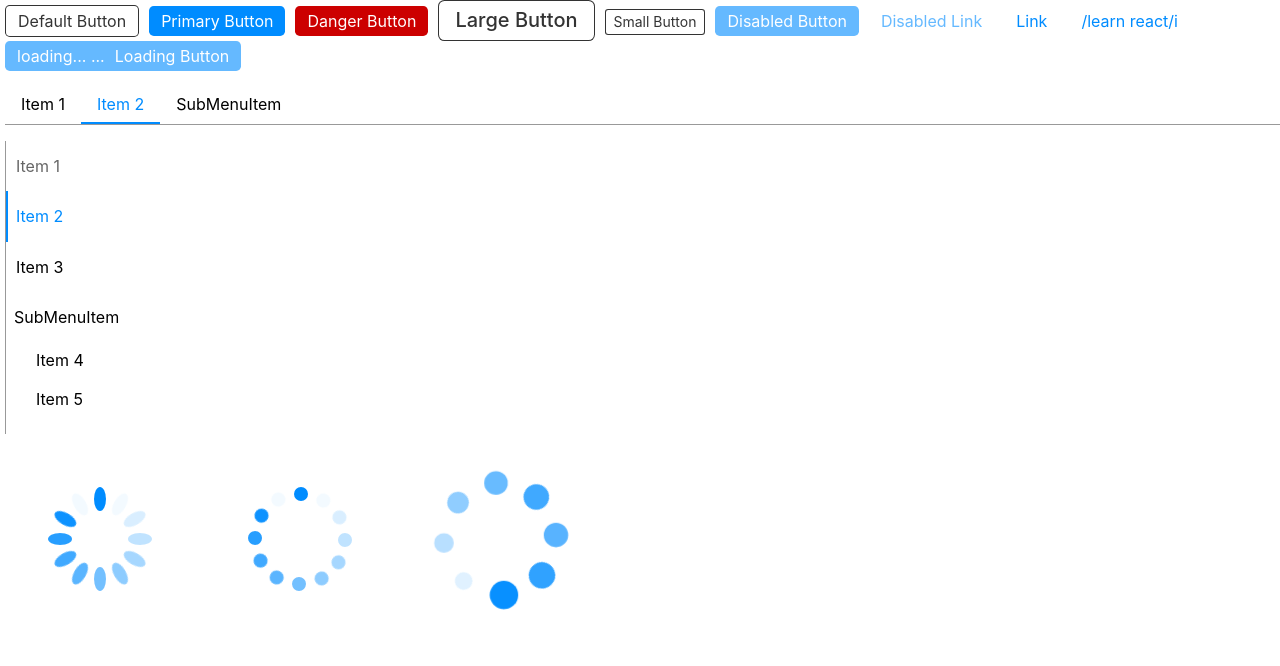
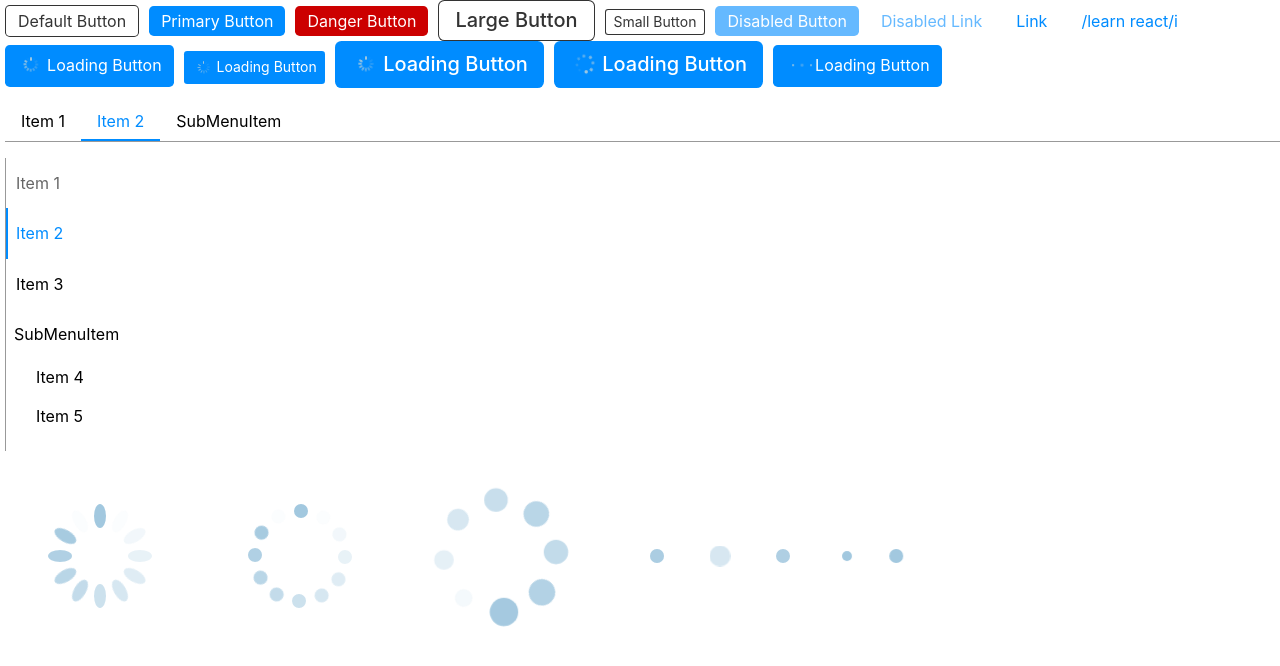
Before and after one commit to AlieZ-Deng/mQing-ui, a React (Create React App) app: page / in a window 1280 px wide. Shown: the top 666 px of the page. Built offline with nearby package versions, Linux system fonts and the light colour scheme.

Commit message:
feat:loading组件完善 && button组件完善

```diff
--- a/src/App.tsx
+++ b/src/App.tsx
@@ -3,10 +3,13 @@ import Button, { ButtonTypes, ButtonSizes } from './components/Button/Button';
 import Menu from './components/Menu/Menu';
 import MenuItem from './components/Menu/MenuItem';
 import SubMenu from './components/Menu/subMenu';
+
 import {
   LoadingSpinner,
   LoadingRoundSpinner,
   LoadingZoomSpinner,
+  LoadingEllipsis,
+  LoadingEllipsisActive,
 } from './components/Loading';
 
 const App: React.FC = () => {
@@ -45,6 +48,31 @@ const App: React.FC = () => {
         /learn react/i
       </Button>
       <Button btnType={ButtonTypes['Primary']} isLoading={true}>
+        Loading Button
+      </Button>
+      <Button
+        btnType={ButtonTypes['Primary']}
+        size={ButtonSizes['Small']}
+        isLoading={true}
+      >
+        Loading Button
+      </Button>
+      <Button
+        btnType={ButtonTypes['Primary']}
+        size={ButtonSizes['Large']}
+        isLoading={true}
+      >
+        Loading Button
+      </Button>
+      <Button
+        isLoading={true}
+        btnType={ButtonTypes['Primary']}
+        size={ButtonSizes['Large']}
+        loadingType='zoom-spinner'
+      >
+        Loading Button
+      </Button>
+      <Button btnType={ButtonTypes['Primary']} isLoading={true} loadingType="ellipsis">
         Loading Button
       </Button>
 
@@ -87,6 +115,10 @@ const App: React.FC = () => {
 
       <LoadingZoomSpinner />
 
+      <LoadingEllipsis></LoadingEllipsis>
+
+      <LoadingEllipsisActive />
+
       <header className='App-header'></header>
     </div>
   );
--- a/src/components/Button/Button.tsx
+++ b/src/components/Button/Button.tsx
@@ -1,26 +1,32 @@
-import React from "react";
-import classNames from "classnames";
+import React from 'react';
+import classNames from 'classnames';
+import {
+  LoadingSpinner,
+  LoadingRoundSpinner,
+  LoadingZoomSpinner,
+  LoadingEllipsis,
+  LoadingEllipsisActive,
+} from './../Loading';
 
 export enum ButtonSizes {
-  Large = "lg",
-  Small = "sm",
+  Large = 'lg',
+  Small = 'sm',
 }
 
 export enum ButtonTypes {
-  Primary = "primary",
-  Default = "default",
-  Danger = "danger",
-  Outline = "outline",
-  Link = "link",
+  Primary = 'primary',
+  Default = 'default',
+  Danger = 'danger',
+  Outline = 'outline',
+  Link = 'link',
 }
 
-export enum loadingTypes {
-  Primary = "primary",
-  Default = "default",
-  Danger = "danger",
-  Outline = "outline",
-  Link = "link",
-}
+type loadingTypes =
+  | 'spinner'
+  | 'round-spinner'
+  | 'zoom-spinner'
+  | 'ellipsis'
+  | 'ellipsis-active';
 
 interface IButtonProps {
   //
@@ -42,6 +48,27 @@ type ButtonProps = IButtonProps &
 // 可以让所有的属性都变成可选
 type TButtonProps = Partial<ButtonProps>;
 
+function renderLoading(type: loadingTypes) {
+  console.log(type);
+  switch (type) {
+    case 'spinner':
+      return <LoadingSpinner />;
+      break;
+    case 'round-spinner':
+      return <LoadingRoundSpinner />;
+      break;
+    case 'zoom-spinner':
+      return <LoadingZoomSpinner />;
+      break;
+    case 'ellipsis':
+      return <LoadingEllipsis />;
+      break;
+    case 'ellipsis-active':
+      return <LoadingEllipsisActive />;
+      break;
+  }
+}
+
 const Button: React.FC<TButtonProps> = ({
   children,
   btnType,
@@ -53,22 +80,33 @@ const Button: React.FC<TButtonProps> = ({
   loadingType,
   ...restProps
 }) => {
-  const classes = classNames("btn", className, {
+  const classes = classNames('btn', className, {
     [`btn-${btnType}`]: btnType,
     [`btn-${size}`]: size,
-    disabled: btnType === ButtonTypes["Link"] && disabled,
+    disabled: btnType === ButtonTypes['Link'] && disabled,
   });
-  if (btnType === ButtonTypes["Link"] && href) {
+  if (btnType === ButtonTypes['Link'] && href) {
     return (
-      <a href={href} className={classes} {...restProps} {...{a : 1}}>
+      <a href={href} className={classes} {...restProps} {...{ a: 1 }}>
         {children}
       </a>
     );
-  } else if (typeof isLoading === "boolean") {
+  } else if (typeof isLoading === 'boolean') {
     return (
-      <button {...restProps} className={classes} disabled={disabled ||  isLoading} style={{ display: "flex" }}>
-        {isLoading && <div data-title={loadingType} style={{ marginRight: "10px" }}>loading... ...</div>}
-        <div>{children}</div>
+      <button
+        {...restProps}
+        className={classes}
+        disabled={disabled}
+        // disabled={isLoading}
+      >
+        <div style={{ display: 'flex', alignItems: 'center' }}>
+          {isLoading && loadingType && (
+            <div className='loading-containner'>
+              {renderLoading(loadingType)}
+            </div>
+          )}
+          <div>{children}</div>
+        </div>
       </button>
     );
   } else {
@@ -82,8 +120,8 @@ const Button: React.FC<TButtonProps> = ({
 
 Button.defaultProps = {
   disabled: false,
-  btnType: ButtonTypes["Default"],
-  loadingType: loadingTypes['Default']
+  btnType: ButtonTypes['Default'],
+  loadingType: 'spinner',
 };
 
 export default Button;
--- a/src/components/Button/style/_button.scss
+++ b/src/components/Button/style/_button.scss
@@ -1,4 +1,4 @@
-@import "./variables";
+@import './variables';
 
 %disabled-staus {
   opacity: $btn-disabled-opacity;
@@ -7,13 +7,14 @@
 }
 
 .btn {
+  position: relative;
   margin: 0 5px;
   cursor: pointer;
   outline: none;
   border-color: $btn-border-color;
   text-align: center;
   display: inline-block;
-  transition: all .4s;
+  transition: all 0.4s;
   //   vertical-align: middle;
   @include btn-size(
     $btn-padding-y,
@@ -22,9 +23,20 @@
     $btn-font-weight,
     $btn-border-radius
   );
-  @include btn-type($btn-font-default-color, $btn-bg, 1px,$btn-font-primary-color,$btn-font-primary-color);
+  @include btn-type(
+    $btn-font-default-color,
+    $btn-bg,
+    1px,
+    $btn-font-primary-color,
+    $btn-font-primary-color
+  );
   &:disabled {
     @extend %disabled-staus;
+  }
+
+  .loading-containner {
+    margin-right: $btn-padding-x;
+    zoom: 0.142;
   }
 }
 
@@ -36,6 +48,10 @@
     $btn-font-weight-lg,
     $btn-border-radius-lg
   );
+  .loading-containner {
+    margin-right: $btn-padding-x-lg;
+    zoom: 0.15;
+  }
 }
 
 .btn-sm {
@@ -46,6 +62,10 @@
     $btn-font-weight-sm,
     $btn-border-radius-sm
   );
+  .loading-containner {
+    margin-right: $btn-padding-x-sm;
+    zoom: 0.12;
+  }
 }
 
 .btn-primary {
--- a/src/components/Loading/index.tsx
+++ b/src/components/Loading/index.tsx
@@ -3,7 +3,7 @@ import './style/index.scss';
 
 export const LoadingSpinner = () => {
   return (
-    <div className='loading-spinner-wrapper'>
+    <div className='loading loading-spinner-wrapper'>
       <div className='loading-content'>
         <div></div>
         <div></div>
@@ -24,7 +24,7 @@ export const LoadingSpinner = () => {
 
 export const LoadingRoundSpinner = () => {
   return (
-    <div className='loading-round-spinner-wrapper'>
+    <div className='loading loading-round-spinner-wrapper'>
       <div className='loading-content'>
         <div></div>
         <div></div>
@@ -45,7 +45,7 @@ export const LoadingRoundSpinner = () => {
 
 export const LoadingZoomSpinner = () => {
   return (
-    <div className='loading-zoom-spinner-wrapper'>
+    <div className='loading loading-zoom-spinner-wrapper'>
       <div className='loading-content'>
         <div>
           <div></div>
@@ -75,3 +75,29 @@ export const LoadingZoomSpinner = () => {
     </div>
   );
 };
+
+export const LoadingEllipsis = () => {
+  return (
+    <div className='loading loading-ellipsis'>
+      <div className='loading-content'>
+        <div></div>
+        <div></div>
+        <div></div>
+        <div></div>
+      </div>
+    </div>
+  );
+};
+
+export const LoadingEllipsisActive = () => {
+  return (
+    <div className='loading loading-ellipsis-active'>
+      <div className='loading-content'>
+        <div></div>
+        <div></div>
+        <div></div>
+        <div></div>
+      </div>
+    </div>
+  );
+};
--- a/src/components/Loading/style/index.scss
+++ b/src/components/Loading/style/index.scss
@@ -16,7 +16,7 @@
   height: 200px;
   display: inline-block;
   overflow: hidden;
-  background: #ffffff;
+  background: transparent;
 
   .loading-content {
     width: 100%;
@@ -32,7 +32,7 @@
       top: 48px;
       position: absolute;
       animation: animation1 linear 1s infinite;
-      background: $primary;
+      background: $smoke-blue;
       width: 12px;
       height: 24px;
       border-radius: 6px / 12px;
@@ -93,7 +93,7 @@
         width: 16px;
         height: 16px;
         border-radius: 50%;
-        background: $primary;
+        background: $smoke-blue;
         animation: animation2 0.8s linear infinite;
       }
       //   @for $var from 1 to 8 {
@@ -176,3 +176,113 @@
     animation-delay: 0s;
   }
 }
+
+// 横向圆形缩放loading效果
+.loading-ellipsis {
+  width: 200px;
+  height: 200px;
+  display: inline-block;
+  overflow: hidden;
+  background: transparent;
+
+  .loading-content {
+    width: 100%;
+    height: 100%;
+    position: relative;
+    transform: translateZ(0) scale(1);
+    backface-visibility: hidden;
+    transform-origin: 0 0;
+
+    div {
+      position: absolute;
+      width: 14px;
+      height: 14px;
+      border-radius: 50%;
+      background: $smoke-blue;
+      transform: translate(50px, 93px) scale(1);
+      animation: animation1 linear 0.7s infinite;
+
+      &:nth-child(1) {
+        transform: translate(176px, 93px) scale(1);
+        animation-delay: 1.4s;
+      }
+      &:nth-child(2) {
+        transform: translate(113px, 93px) scale(1.5);
+        animation-delay: 1.1s;
+      }
+      &:nth-child(3) {
+        animation-delay: 0.3s;
+      }
+    }
+  }
+}
+
+// 横向移动圆形loading效果
+.loading-ellipsis-active {
+  width: 200px;
+  height: 200px;
+  display: inline-block;
+  overflow: hidden;
+  background: transparent;
+
+  @keyframes animation3 {
+    0% {
+      transform: translate(146px, 93px) scale(1);
+    }
+    100% {
+      transform: translate(146px, 93px) scale(0);
+    }
+  }
+
+  @keyframes animation4 {
+    0% {
+      transform: translate(40px, 93px) scale(0);
+    }
+    25% {
+      transform: translate(40px, 93px) scale(0);
+    }
+    50% {
+      transform: translate(40px, 93px) scale(1);
+    }
+    75% {
+      transform: translate(93px, 93px) scale(1);
+    }
+    100% {
+      transform: translate(146px, 93px) scale(1);
+    }
+  }
+
+  .loading-content {
+    width: 100%;
+    height: 100%;
+    position: relative;
+    transform: translateZ(0) scale(1);
+    backface-visibility: hidden;
+    transform-origin: 0 0;
+
+    div {
+      position: absolute;
+      width: 14px;
+      height: 14px;
+      border-radius: 50%;
+      background: $smoke-blue;
+      transform: translate(40px, 93px) scale(1);
+      animation: animation4 3s infinite cubic-bezier(0, 0.5, 0.5, 1);
+      box-sizing: content-box;
+
+      &:nth-child(1) {
+        transform: translate(146px, 93px) scale(1);
+        animation: animation3 3s infinite cubic-bezier(0, 0.5, 0.5, 1);
+      }
+      &:nth-child(2) {
+        animation-delay: -1s;
+      }
+      &:nth-child(3) {
+        animation-delay: -2s;
+      }
+      &:nth-child(4) {
+        animation-delay: -3s;
+      }
+    }
+  }
+}
```
